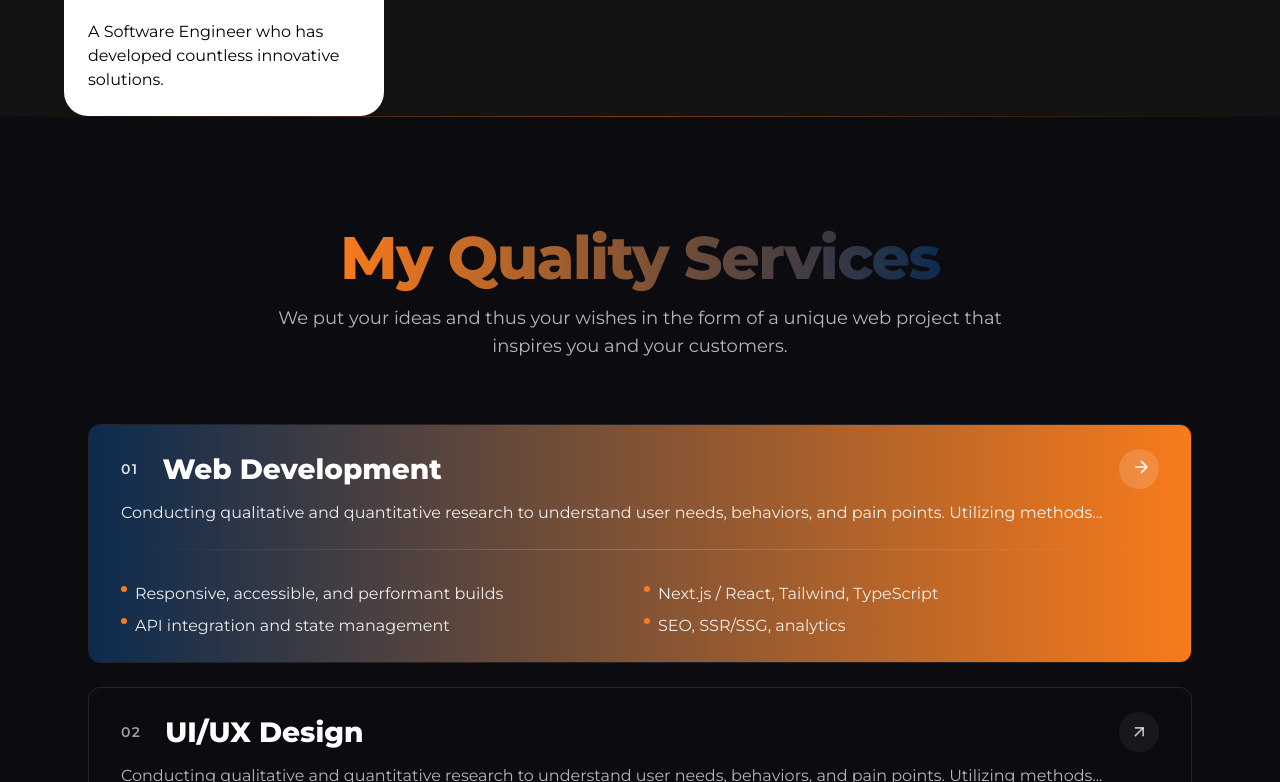
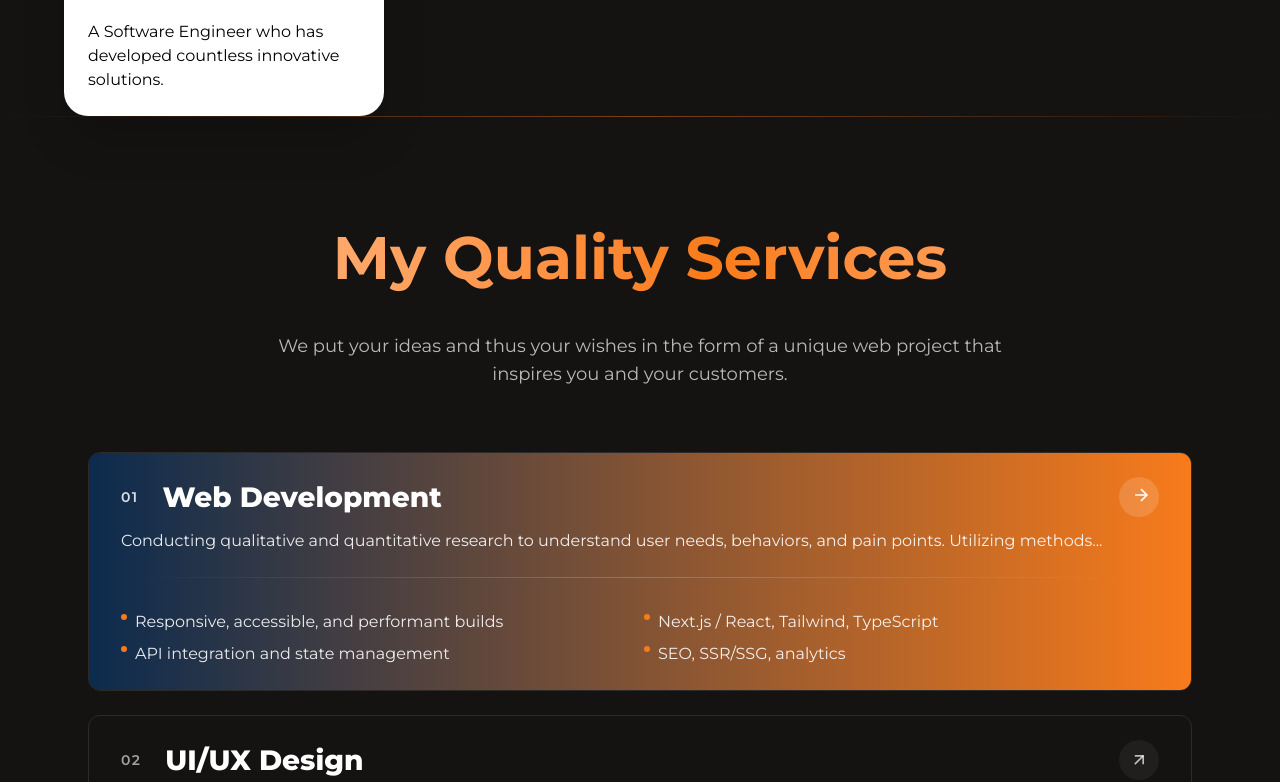
Before and after one commit to KamelMesbahi13/portfolio, a React (Vite) app: page / in a window 1280 px wide. Shown: the part 598-1380 px from the top of the page. Built offline with nearby package versions, Linux system fonts and the light colour scheme.

Commit message:
adding my quality services section

```diff
--- a/src/Components/Home/MyQualityServices/MyQualityServices.jsx
+++ b/src/Components/Home/MyQualityServices/MyQualityServices.jsx
@@ -98,26 +98,17 @@ const MyQualityServices = () => {
   const { ref, show } = useReveal();
 
   return (
-    <section
-      id="services"
-      className="relative bg-[#0B0B10] text-white py-20 md:py-28"
-    >
-      {/* top glow line */}
-      <div className="pointer-events-none absolute inset-x-0 top-0 h-px bg-gradient-to-r from-transparent via-[#F87B1B]/45 to-transparent" />
+    <section id="services" className="relative py-20 text-white md:py-28">
+      <div className="absolute inset-x-0 top-0 h-px pointer-events-none bg-gradient-to-r from-transparent via-secondColor/45 to-transparent" />
 
       <div className="max-w-6xl px-6 mx-auto">
-        {/* Heading */}
         <div
           ref={ref}
           className={`text-center transition-all duration-700 ${
             show ? "opacity-100 translate-y-0" : "opacity-0 translate-y-3"
           }`}
         >
-          <h2 className="text-4xl font-extrabold tracking-tight md:text-6xl">
-            <span className="bg-gradient-to-r from-[#F87B1B] to-[#0C2B4E] bg-clip-text text-transparent">
-              My Quality Services
-            </span>
-          </h2>
+          <h1>My Quality Services</h1>
           <p className="max-w-3xl mx-auto mt-4 text-base md:text-lg text-white/70">
             We put your ideas and thus your wishes in the form of a unique web
             project that inspires you and your customers.
@@ -135,7 +126,7 @@ const MyQualityServices = () => {
               >
                 {/* brand gradient on hover / active */}
                 <div
-                  className={`absolute inset-0 bg-gradient-to-r from-[#0C2B4E] to-[#F87B1B] transition-opacity duration-300 ${
+                  className={`absolute inset-0 bg-gradient-to-r from-mainColor to-secondColor transition-opacity duration-300 ${
                     isOpen ? "opacity-100" : "opacity-0 group-hover:opacity-100"
                   }`}
                 />
@@ -190,7 +181,7 @@ const MyQualityServices = () => {
                     <ul className="grid gap-2 mt-2 text-sm md:text-base text-white/90 md:grid-cols-2">
                       {s.details.map((d, idx) => (
                         <li key={idx} className="flex items-start gap-2">
-                          <span className="mt-1 inline-block h-1.5 w-1.5 rounded-full bg-[#F87B1B]" />
+                          <span className="mt-1 inline-block h-1.5 w-1.5 rounded-full bg-secondColor" />
                           <span>{d}</span>
                         </li>
                       ))}
--- a/src/Components/Home/RecentWork/RecentWork.jsx
+++ b/src/Components/Home/RecentWork/RecentWork.jsx
@@ -218,9 +218,7 @@ const RecentWork = () => {
     <div className="min-h-screen mt-12">
       <div className="container py-12 max-w-7xl md:py-16">
         <div className="mb-8 text-center text-white md:mb-16">
-          <h1 className="text-4xl font-bold heading-gradient md:text-6xl">
-            Recent Work
-          </h1>
+          <h1>Recent Work</h1>
         </div>
 
         <div className="grid grid-cols-1 gap-5 md:grid-cols-2">
--- a/src/index.css
+++ b/src/index.css
@@ -4,7 +4,7 @@
 
 @layer components {
   h1 {
-    @apply mb-4 text-2xl font-bold md:font-bold md:text-5xl;
+    @apply mb-4 text-4xl font-bold md:font-bold heading-gradient md:text-6xl;
   }
 
   h2 {
```
